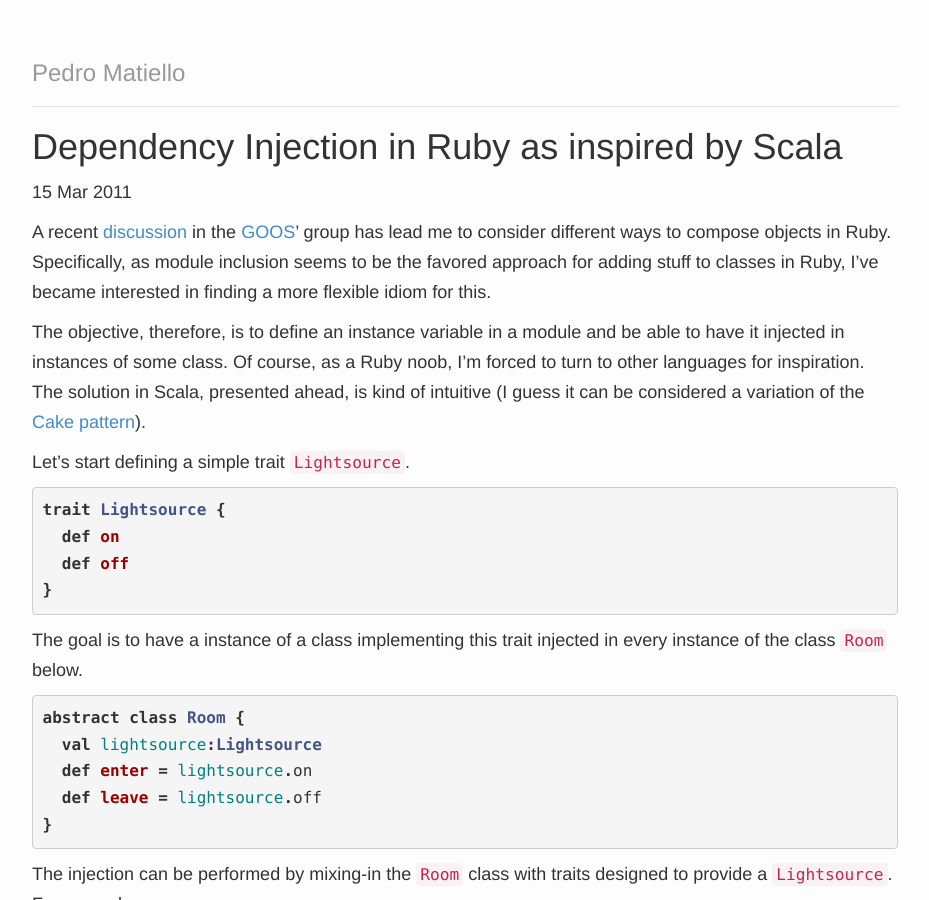
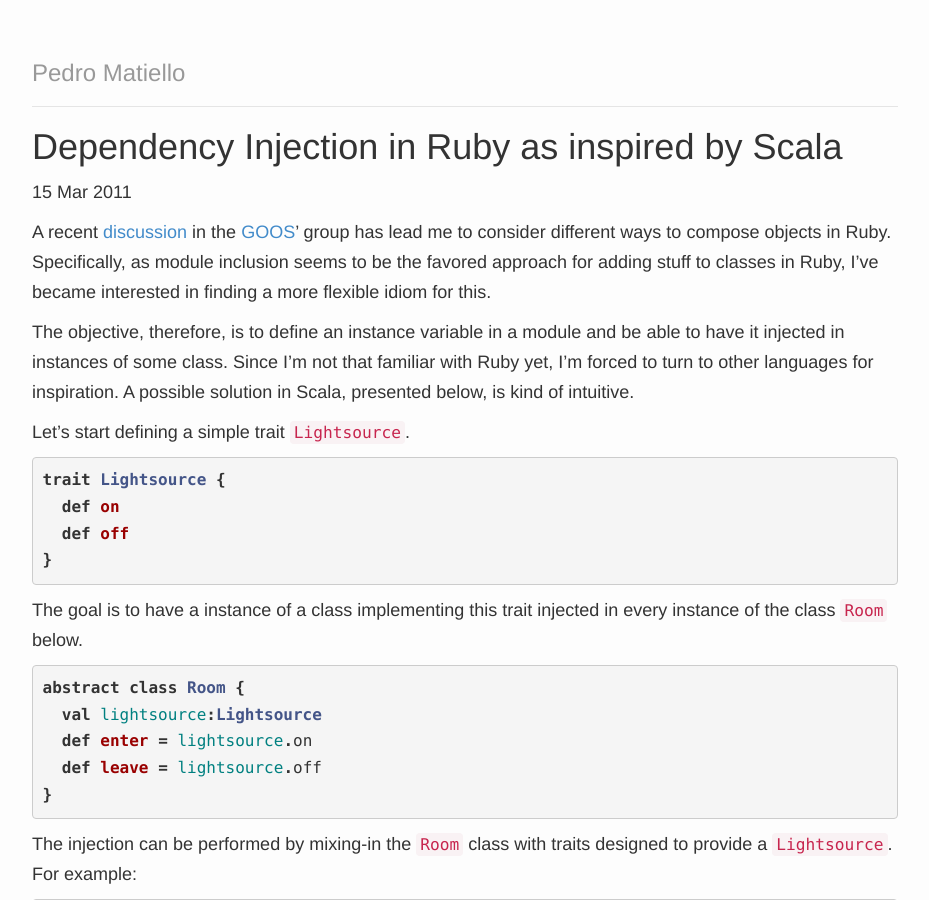
Before and after one commit to pmatiello/pmatiello.github.io, a Jekyll site: the page built from _posts/2011-03-15-dependency-injection-in-ruby-as-inspired-by-scala.markdown, in a window 1280 px wide and 900 px high. Shown: the whole window, without its empty margins (175-1104 px from the left). Built offline with Jekyll 4.4.1, drawn with Linux system fonts in a browser that asks for light colours; Markdown is read by kramdown in place of the engine named in the settings; comment, search, counter and statistics services are not loaded; some of the changed text lies outside the part shown.

Commit message:
Minor fixes on Ruby DI post.

```diff
--- a/_posts/2011-03-15-dependency-injection-in-ruby-as-inspired-by-scala.markdown
+++ b/_posts/2011-03-15-dependency-injection-in-ruby-as-inspired-by-scala.markdown
@@ -7,7 +7,7 @@ categories: dependency-injection ruby scala
 
 A recent <a href="https://groups.google.com/d/topic/growing-object-oriented-software/7mVYbj1ZPzw/discussion">discussion</a> in the <a href="http://www.growing-object-oriented-software.com/">GOOS</a>' group has lead me to consider different ways to compose objects in Ruby. Specifically, as module inclusion seems to be the favored approach for adding stuff to classes in Ruby, I've became interested in finding a more flexible idiom for this.
 
-The objective, therefore, is to define an instance variable in a module and be able to have it injected in instances of some class. Of course, as a Ruby noob, I'm forced to turn to other languages for inspiration. The solution in Scala, presented ahead, is kind of intuitive (I guess it can be considered a variation of the <a href="http://jonasboner.com/2008/10/06/real-world-scala-dependency-injection-di.html">Cake pattern</a>).
+The objective, therefore, is to define an instance variable in a module and be able to have it injected in instances of some class. Since I'm not that familiar with Ruby yet, I'm forced to turn to other languages for inspiration. A possible solution in Scala, presented below, is kind of intuitive.
 
 Let's start defining a simple trait `Lightsource`.
 
```
Also changed, not shown: other parts of _posts/2011-03-15-dependency-injection-in-ruby-as-inspired-by-scala.markdown (+1 -1 lines).
